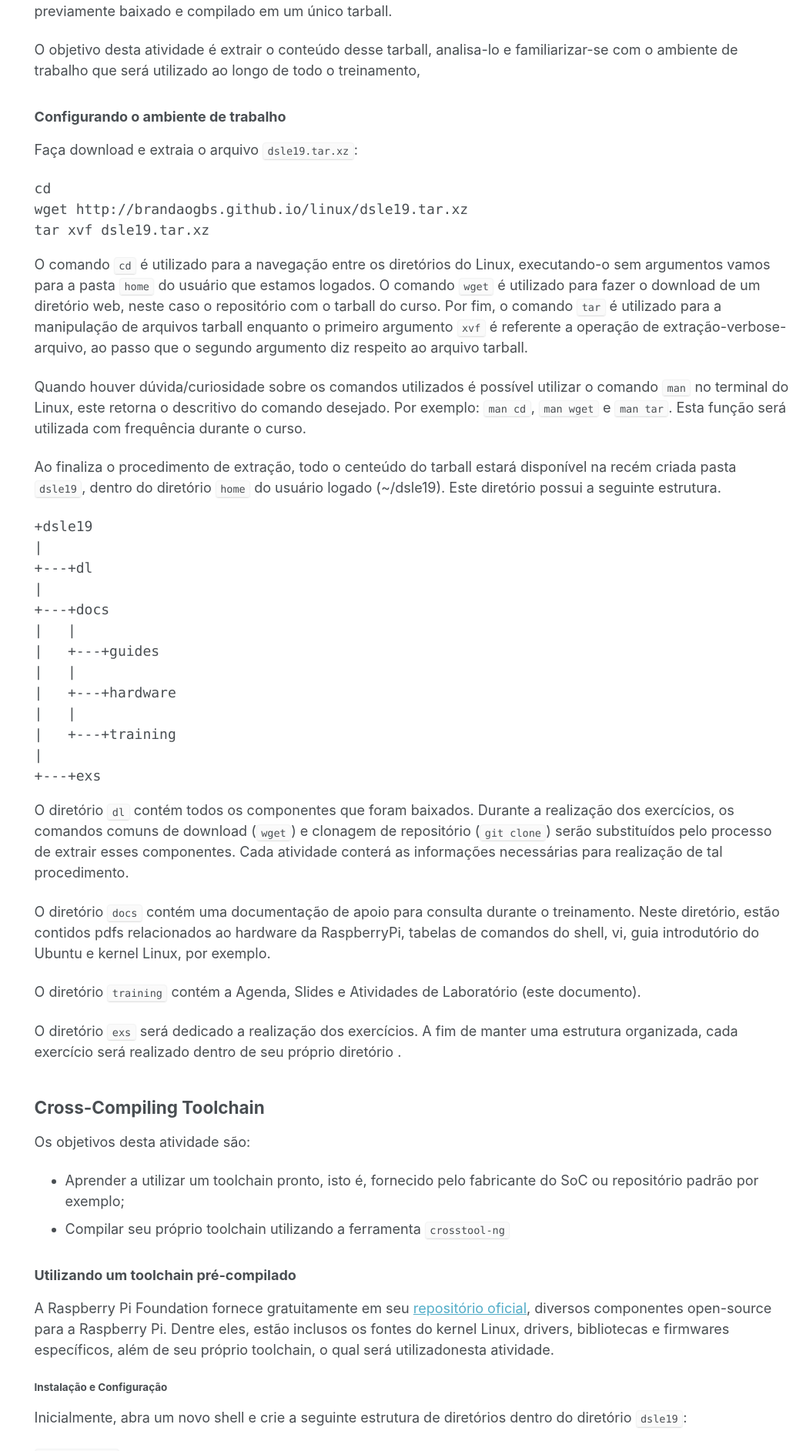
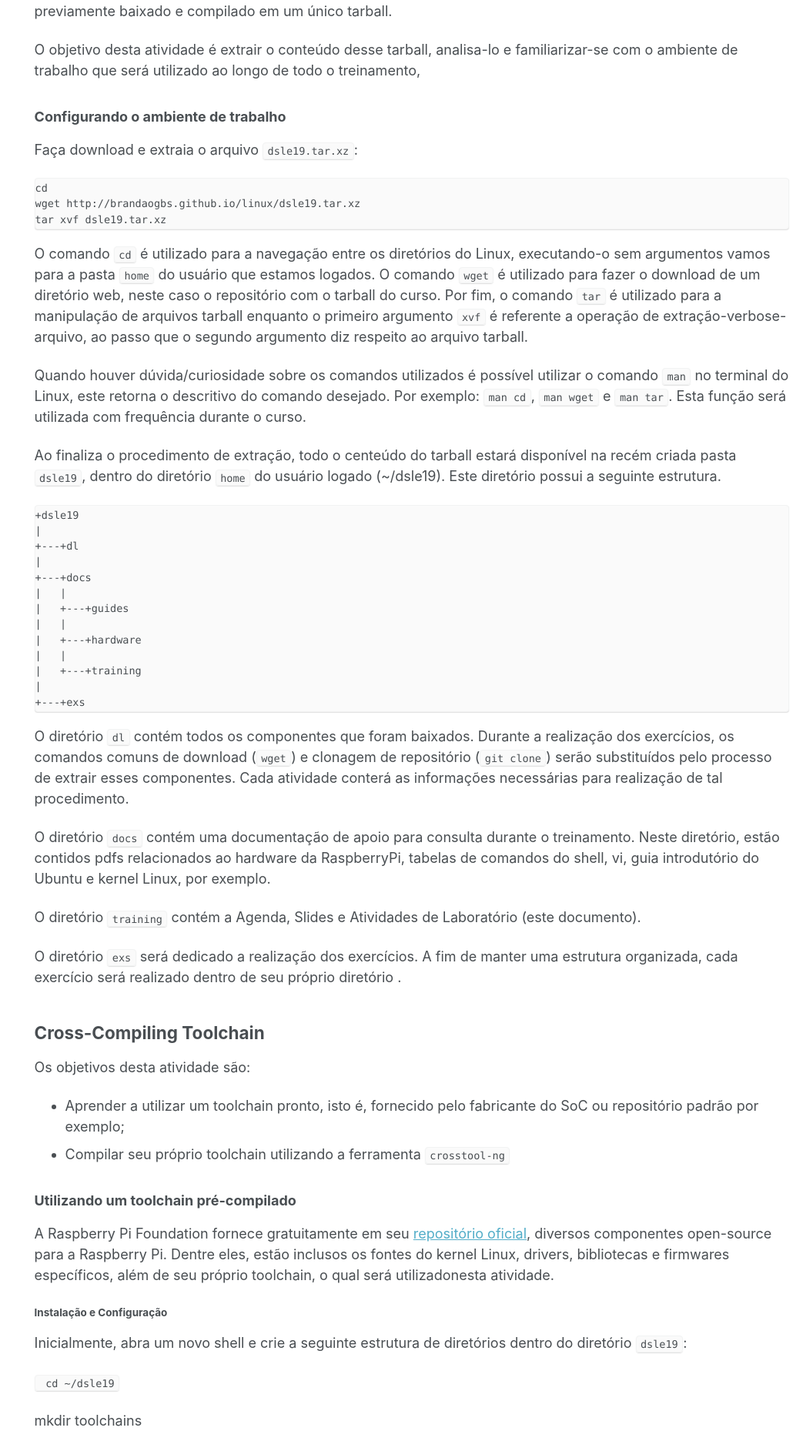
Before and after one commit to brandaogbs/brandaogbs.github.io, a Jekyll site: the page built from _pages/linux/01.md, in a window 1280 px wide. Shown: the part 667-2552 px from the top of the page at 77% size, without its empty margins (237-1280 px from the left). Built offline with Jekyll 4.4.1, drawn with Linux system fonts in a browser that asks for light colours.

Commit message:
trying base

```diff
--- a/_sass/_base.scss
+++ b/_sass/_base.scss
@@ -126,6 +126,14 @@ a {
 
 tt, code, kbd, samp, pre {
   font-family: $monospace;
+
+  padding-top: 0.1rem;
+  padding-bottom: 0.1rem;
+  font-size: $type-size-6;
+  background: $code-background-color;
+  border: 1px solid $lighter-gray;
+  border-radius: $border-radius;
+  box-shadow: $box-shadow;
 }
 
 pre {
```
